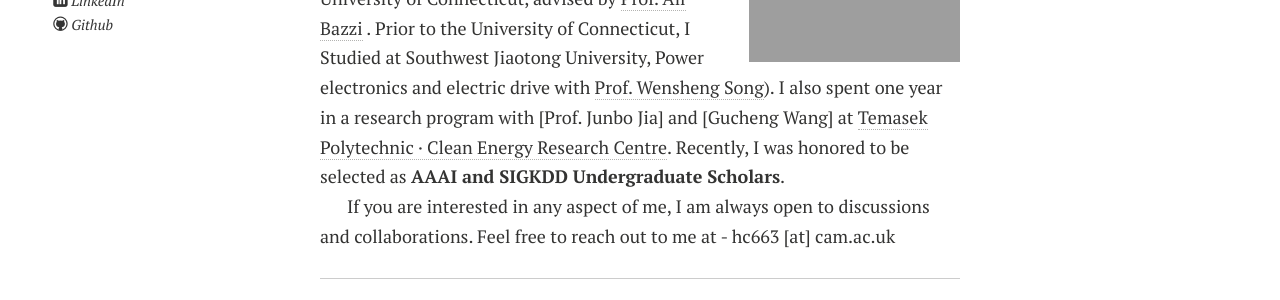
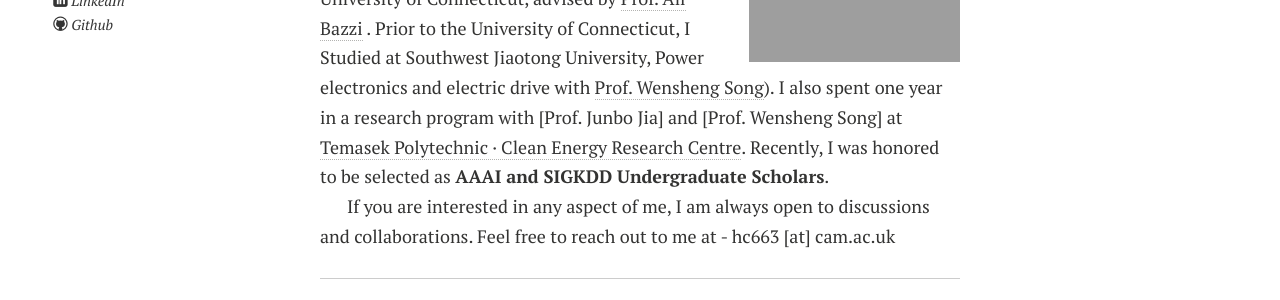
Before and after one commit to yisamu/yisamu.github.io, a Jekyll site: the page built from index.md, in a window 1280 px wide. Shown: the part 273-573 px from the top of the page. Built offline with Jekyll 4.4.1, drawn with Linux system fonts in a browser that asks for light colours; nearby versions of some CDN libraries; comment, search, counter and statistics services are not loaded; a style sheet for code colours, icons or effects is not loaded; our own code applies the rules of GitHub Pages for plain Markdown files.

Commit message:
Update index.md

```diff
--- a/index.md
+++ b/index.md
@@ -9,7 +9,7 @@ layout: page
 Here is **Yi Luo (罗意)**.<br>
 
 I am a graduate student in the Department of Electrical and Computer Engineering at the University of Connecticut, advised by <a href="https://pearl.engr.uconn.edu/about-ali-bazzi/">Prof. Ali Bazzi</a>
-. Prior to the University of Connecticut,  I Studied at Southwest Jiaotong University, Power electronics and electric drive with [Prof. Wensheng Song](https://faculty.swjtu.edu.cn/songwensheng/zh_CN/index.htm)). I also spent one year in a research program with [Prof. Junbo Jia] and [Gucheng Wang] at [Temasek Polytechnic · Clean Energy Research Centre](https://www.tp.edu.sg/research-and-industry/centres-of-excellence/centres-under-school-of-engineering/clean-energy-research-centre-cerc.html).
+. Prior to the University of Connecticut,  I Studied at Southwest Jiaotong University, Power electronics and electric drive with [Prof. Wensheng Song](https://faculty.swjtu.edu.cn/songwensheng/zh_CN/index.htm)). I also spent one year in a research program with [Prof. Junbo Jia] and [Prof. Wensheng Song] at [Temasek Polytechnic · Clean Energy Research Centre](https://www.tp.edu.sg/research-and-industry/centres-of-excellence/centres-under-school-of-engineering/clean-energy-research-centre-cerc.html).
 Recently, I was honored to be selected as **AAAI and SIGKDD Undergraduate Scholars**.<br>
 
 If you are interested in any aspect of me, I am always open to discussions and collaborations. Feel free to reach out to me at - hc663 [at] cam.ac.uk
```
